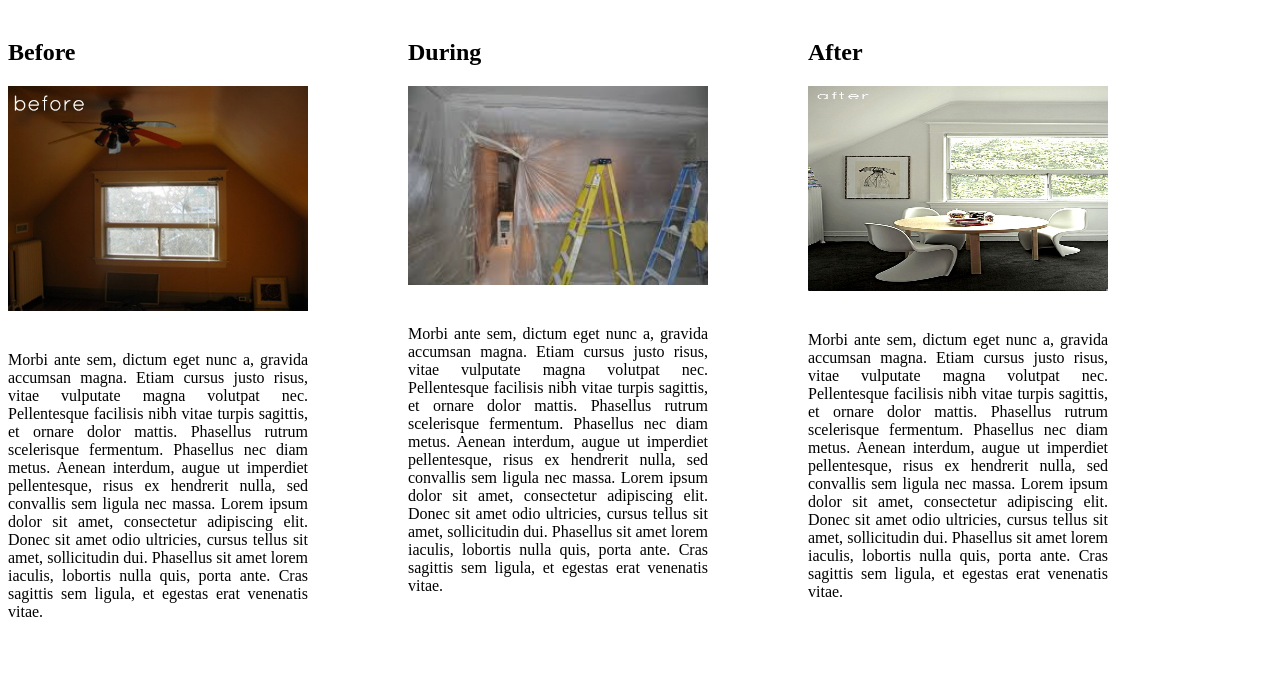
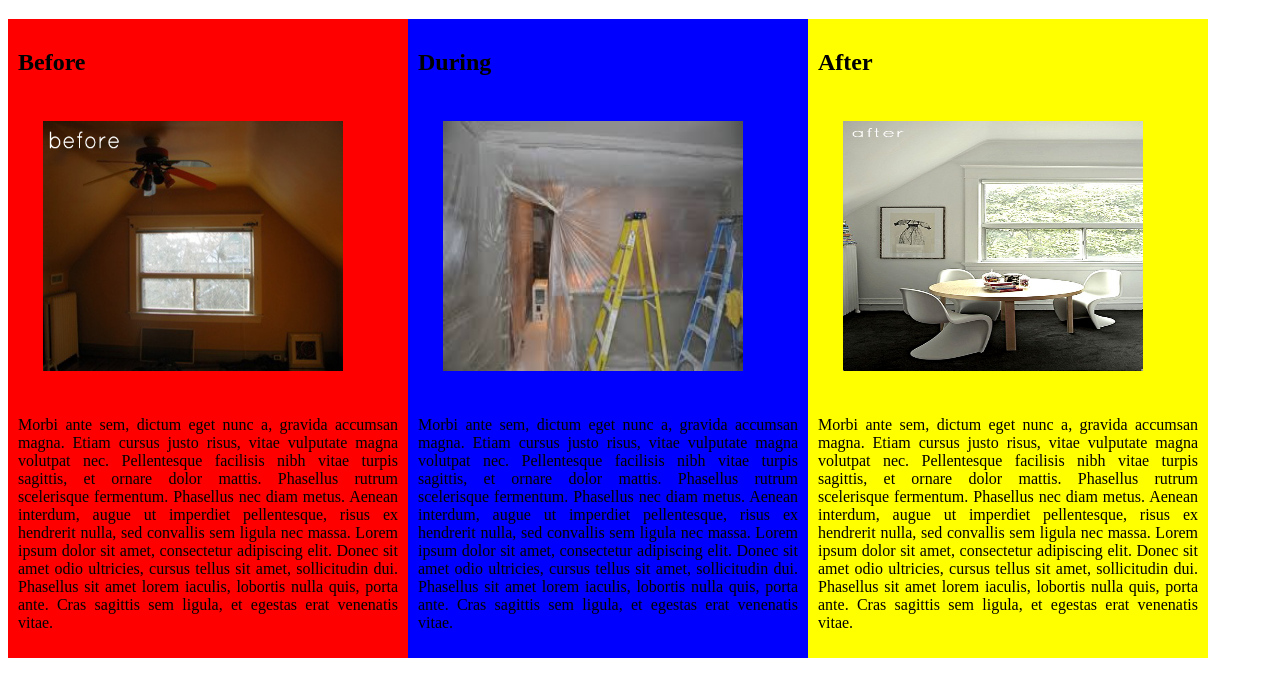
Before and after one commit to SamiAljamal/interior-design, a plain HTML site: page index.html in a window 1280 px wide. Shown: the part 61-758 px from the top of the page. Drawn offline with Linux system fonts and the light colour scheme.

Commit message:
Add different background colors to columns, and made more uniform.

```diff
--- a/css/stylesheet.css
+++ b/css/stylesheet.css
@@ -5,11 +5,24 @@
 img
 {
   width: 300px;
-  padding-bottom: 20px;
-  padding-right: 10px;
+  padding: 25px;
+  height: 250px;
 }
 
 p{
-  width: 75%;
+  width: 100;
   text-align: justify;
 }
+.color1{
+  background-color: red;
+  padding: 10px;
+
+}
+.color2{
+  background-color: blue;
+  padding: 10px;
+}
+.color3{
+  background-color: yellow;
+  padding: 10px;
+}
--- a/index.html
+++ b/index.html
@@ -8,27 +8,31 @@
   <body>
     <h1>Interior Design Project</h1>
     <div class="columns">
+      <div class="color1">
       <h2>Before</h2>
       <img src="img/before.jpg" alt="before image" />
       <p>
         Morbi ante sem, dictum eget nunc a, gravida accumsan magna. Etiam cursus justo risus, vitae vulputate magna volutpat nec. Pellentesque facilisis nibh vitae turpis sagittis, et ornare dolor mattis. Phasellus rutrum scelerisque fermentum. Phasellus nec diam metus. Aenean interdum, augue ut imperdiet pellentesque, risus ex hendrerit nulla, sed convallis sem ligula nec massa. Lorem ipsum dolor sit amet, consectetur adipiscing elit. Donec sit amet odio ultricies, cursus tellus sit amet, sollicitudin dui. Phasellus sit amet lorem iaculis, lobortis nulla quis, porta ante. Cras sagittis sem ligula, et egestas erat venenatis vitae.
       </p>
+      </div>
     </div>
     <div class="columns">
+      <div class="color2">
       <h2>During</h2>
       <img src="img/during.jpeg" alt="during image" />
       <p>
         Morbi ante sem, dictum eget nunc a, gravida accumsan magna. Etiam cursus justo risus, vitae vulputate magna volutpat nec. Pellentesque facilisis nibh vitae turpis sagittis, et ornare dolor mattis. Phasellus rutrum scelerisque fermentum. Phasellus nec diam metus. Aenean interdum, augue ut imperdiet pellentesque, risus ex hendrerit nulla, sed convallis sem ligula nec massa. Lorem ipsum dolor sit amet, consectetur adipiscing elit. Donec sit amet odio ultricies, cursus tellus sit amet, sollicitudin dui. Phasellus sit amet lorem iaculis, lobortis nulla quis, porta ante. Cras sagittis sem ligula, et egestas erat venenatis vitae.
       </p>
-
+      </div>
     </div>
     <div class="columns">
+      <div class="color3">
       <h2>After</h2>
       <img src="img/after.jpg" alt="after image" height="205px" />
       <p>
         Morbi ante sem, dictum eget nunc a, gravida accumsan magna. Etiam cursus justo risus, vitae vulputate magna volutpat nec. Pellentesque facilisis nibh vitae turpis sagittis, et ornare dolor mattis. Phasellus rutrum scelerisque fermentum. Phasellus nec diam metus. Aenean interdum, augue ut imperdiet pellentesque, risus ex hendrerit nulla, sed convallis sem ligula nec massa. Lorem ipsum dolor sit amet, consectetur adipiscing elit. Donec sit amet odio ultricies, cursus tellus sit amet, sollicitudin dui. Phasellus sit amet lorem iaculis, lobortis nulla quis, porta ante. Cras sagittis sem ligula, et egestas erat venenatis vitae.
       </p>
-
+    </div>
     </div>
 
   </body>
```
